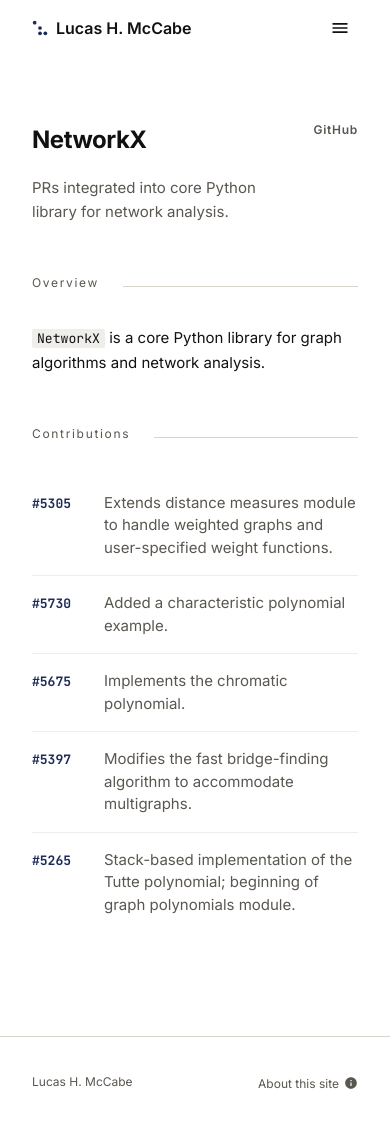
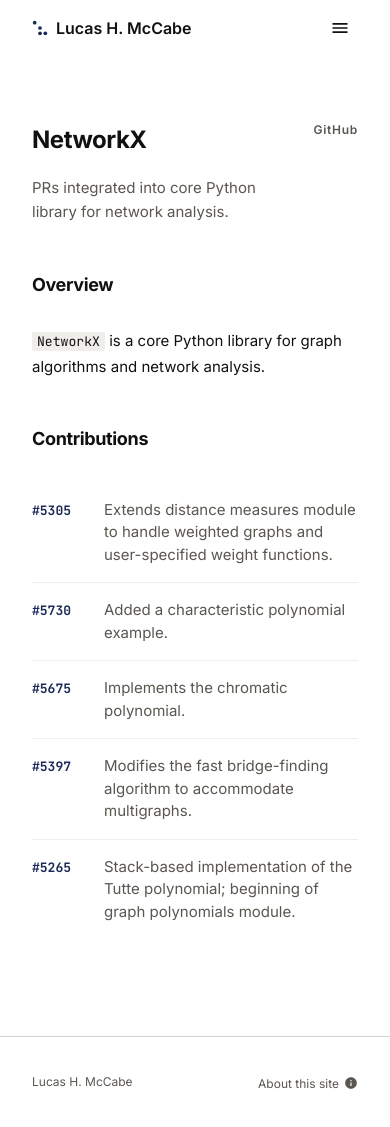
Before and after one commit to lucasmccabe/lucasmccabe.github.io, a Jekyll site: the page built from _projects/networkx.md, in a window 390 px wide and 1127 px high. Built offline with Jekyll 4.4.1, drawn with Linux system fonts in a browser that asks for light colours.

Commit message:
styling updates

```diff
--- a/_config.yml
+++ b/_config.yml
@@ -20,7 +20,7 @@
     I am a data scientist and PhD candidate dividing time between <a href="https://www.lmisolutions.com/">LMI</a> and GW’s <a href="https://www2.seas.gwu.edu/~howie/">GraphLab</a>.
     The primary thrust of my research examines statistical and algorithmic aspects of trustworthiness in machine learning systems.
     My current focus pertains to generative language models, including uncertainty quantification.
-    Please see my <a href="/research">research themes</a> and <a href="/works">works</a> for more.
+    Please see my <a href="/research">research themes</a> for more.
   # How your name appears in author lists — all variants will be bolded
   aliases:
     - "McCabe, L. H."
--- a/_layouts/course.html
+++ b/_layouts/course.html
@@ -16,9 +16,8 @@
     {% endif %}
   </div>
 
-  <div class="section-header">
-    <span class="section-title">Overview</span>
-    <span class="section-rule"></span>
+  <div class="section-header section-header--heading">
+    <h2 class="section-heading">Overview</h2>
   </div>
 
   <div class="project-blurb">
--- a/_layouts/project.html
+++ b/_layouts/project.html
@@ -17,9 +17,8 @@
     </div>
   </div>
 
-  <div class="section-header">
-    <span class="section-title">Overview</span>
-    <span class="section-rule"></span>
+  <div class="section-header section-header--heading">
+    <h2 class="section-heading">Overview</h2>
   </div>
 
   <div class="project-blurb">
@@ -27,9 +26,8 @@
   </div>
 
   {% if page.prs %}
-  <div class="section-header" style="margin-top: var(--sp-6);">
-    <span class="section-title">Contributions</span>
-    <span class="section-rule"></span>
+  <div class="section-header section-header--heading" style="margin-top: var(--sp-6);">
+    <h2 class="section-heading">Contributions</h2>
   </div>
 
   <ul class="pr-list">
--- a/assets/css/main.scss
+++ b/assets/css/main.scss
@@ -88,7 +88,7 @@
   /* Layout */
   --content-max:  1060px;
   --nav-height:   56px;
-  --photo-width:  200px;
+  --photo-width:  170px;
   --card-hover-lift: -4px;   /* how far cards rise on hover */
   --poster-width: 87px;
   --poster-aspect: 0.87;   /* width / height; every poster keeps this shape */
@@ -182,6 +182,8 @@
   color: var(--poster-text, var(--color-poster-text));
   opacity: 0.85;
   text-align: right;
+  /* Italic glyphs overhang the line box on the right; keep the last letter from being clipped. */
+  padding-right: 0.15em;
   overflow-wrap: break-word;
 }
 
@@ -231,6 +233,37 @@
 a:hover {
   background-position: 0 100%;
   background-size: 100% 1px;
+}
+
+/* In-text links rest underlined and replay the draw-in on hover (about bio, research card descriptions).
+   Bio: a faint line sitting just below the text (clear of descenders) that goes solid on hover.
+   Cards: a faint line directly under the text that darkens on hover. */
+.about-hero__bio a,
+.about-hero__title a,
+.about-hero__affil a,
+.card__desc a {
+  --link-rule: color-mix(in srgb, currentColor 40%, transparent);
+  background-image: linear-gradient(var(--link-rule), var(--link-rule));
+  background-position: 0 100%;
+  background-size: 100% 1px;
+}
+
+.about-hero__bio a,
+.about-hero__title a,
+.about-hero__affil a { padding-bottom: 2px; }   /* room for the offset line; inline padding doesn't affect layout */
+
+.about-hero__bio a:hover,
+.about-hero__title a:hover,
+.about-hero__affil a:hover,
+.card__desc a:hover {
+  --link-rule: currentColor;
+  background-position: 0 100%;
+  animation: link-underline-draw 0.35s ease;
+}
+
+@keyframes link-underline-draw {
+  from { background-size: 0 1px; }
+  to   { background-size: 100% 1px; }
 }
 
 p { margin-bottom: var(--sp-3); }
@@ -525,21 +558,7 @@
 .section-heading__aside {
   margin-left: auto;
   font-size: var(--text-sm);
-  font-weight: var(--weight-regular);
-}
-
-.section-title {
-  font-size: var(--text-xs);
-  font-weight: var(--weight-regular);
-  letter-spacing: 0.14em;
-  color: var(--color-text-muted);
-  white-space: nowrap;
-}
-
-.section-rule {
-  flex: 1;
-  height: 1px;
-  background: var(--color-border);
+  font-weight: var(--weight-medium);
 }
 
 /* ============================================================
@@ -582,6 +601,23 @@
 .entry__body {
   grid-column: 2;
   grid-row: 1;
+}
+
+/* Title row: the title, with an optional link ("GitHub ↗") at the right, styled like the About page's "All Works". */
+.entry__header {
+  display: flex;
+  align-items: baseline;
+  justify-content: space-between;
+  gap: var(--sp-3);
+}
+
+.entry__aside {
+  flex-shrink: 0;
+  margin-left: auto;
+  font-size: var(--text-sm);
+  font-weight: var(--weight-medium);
+  letter-spacing: -0.02em;
+  line-height: 1.3;
 }
 
 .entry__title {
@@ -1076,7 +1112,7 @@
 
 @media (max-width: 700px) {
   :root {
-    --photo-width: 140px;
+    --photo-width: 116px;
   }
 
   .about-hero {
@@ -1106,6 +1142,7 @@
   .about-hero__photo-wrap {
     display: none;
   }
+
 }
 
 /* As the header narrows, header.html's script tries two things in order,
```
Also changed, not shown: _includes/entry.html (+8 -10 lines).
